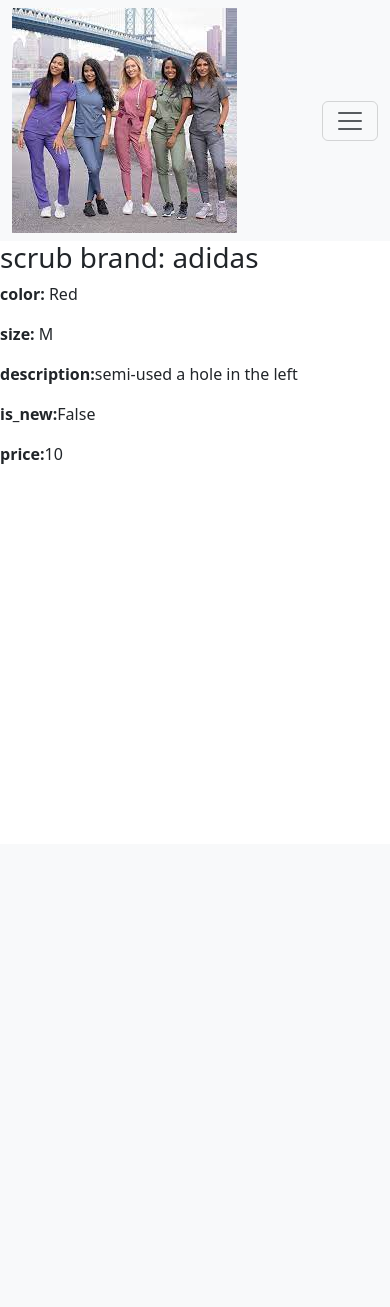
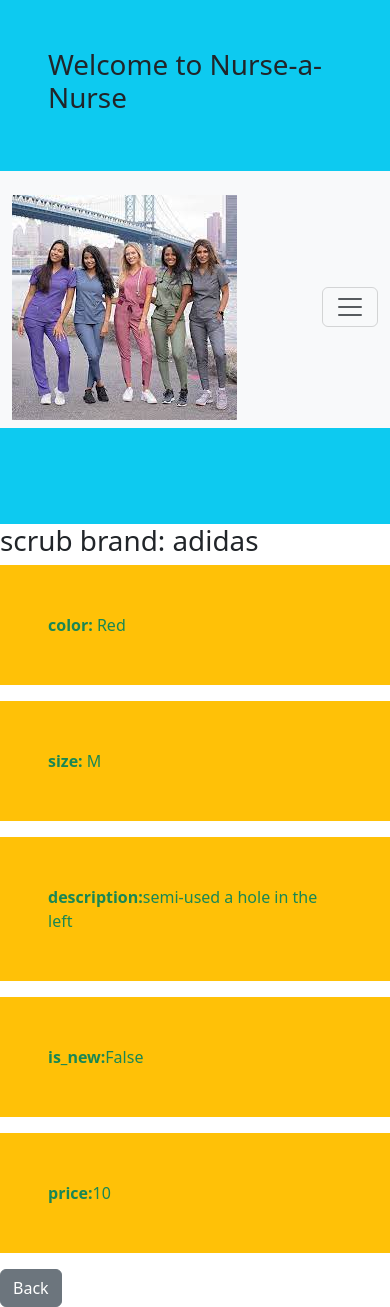
Before and after one commit to Alan-Sanchez70/nurse-a-nurse, a Django app: page /scrubs/3 in a window 390 px wide. Before the commit the page ends 464 px from the top, so only its background shows below. Run offline with Django 4.2, Linux system fonts and the light colour scheme; data comes from the database, SQL or seed files in the repository; some libraries are stand-ins or nearby versions.

Commit message:
"finishing HTML colors and responsive"

```diff
--- a/nurse_app/templates/nurse_app/base_template.html
+++ b/nurse_app/templates/nurse_app/base_template.html
@@ -12,32 +12,52 @@
 </head>
 
 <body>
+<div class="p-5 ml-2 mr-2  bg-info text-dark"><h1>Welcome to Nurse-a-Nurse</h1></div>
+
+
+
+
 
 <!-- Navbar -->
 <nav class="navbar navbar-expand-lg bg-body-tertiary">
-    <div class="container-fluid">
+    <div class="container-fluid mt-3">
+
+
     <img src="{% static 'images/Nursing-Scrubs.gif' %}">
     <button class="navbar-toggler" type="button" data-bs-toggle="collapse" data-bs-target="#navbarNav" aria-controls="navbarNav" aria-expanded="false" aria-label="Toggle navigation"><span class="navbar-toggler-icon"></span></button>
     <div class="collapse navbar-collapse" id="navbarNav">
     <ul class="navbar-nav">
     <li class="nav-item">
-
+    <div class="p-5 mr-2  bg-info"></div>
+    <div class="p-5 mr-2  bg-info"></div>
+    <div class="p-5 mr-2  bg-info"></div>
     </li>
     <li class="nav-item">
-    <a class="nav-link" href="{% url 'index' %}">Home</a>
+     <a class="btn btn-primary" href="{% url 'index' %}" role="button">Home</a>
     <img src="{% static 'images/used-scrubs.gif' %}">
     </li>
+    <div class="p-5 mr-2  bg-info"></div>
+    <div class="p-5 mr-2  bg-info"></div>
     <li class="nav-item">
-    <a class="nav-link" href="{% url 'scrub' %}">Scrubs</a>
+     <a class="btn btn-secondary" href="{% url 'scrub' %}" role="button">ALL Scrubs</a>
 
 
     <img src="{% static 'images/new-scrubs.gif' %}">
     </li>
+     <div class="p-5 mr-2  bg-info"></div>
+     <div class="p-5 mr-2  bg-info"></div>
+     <div class="p-5 mr-2  bg-info"></div>
+     <div class="p-5 mr-2  bg-info"></div>
+     <div class="p-5 mr-2  bg-info"></div>
+     <div class="p-5 mr-2  bg-info"></div>
+
     </ul>
     </div>
     </div>
     </nav>
 
+
+<div class="p-5 ml-2 mr-2  bg-info text-dark"></div>
 <!-- add block content from html template -->
 {% block content %}
 
--- a/nurse_app/templates/nurse_app/scrubs_delete.html
+++ b/nurse_app/templates/nurse_app/scrubs_delete.html
@@ -1,8 +1,8 @@
 {% extends 'nurse_app/base_template.html' %}
 
 {% block content %}
-<h1>Delete Scrub</h1>
-<p>Are you sure you want to delete the scrub "{{ scrubs.name }}"?</p>
+<h1 class= " p-5 mb-3 bg-danger text-warning">Delete Scrub</h1>
+<p class= " p-5 mb-3 bg-danger text-warning">Are you sure you want to delete the scrub "{{ scrubs.name }}"?</p>
 
 <form method="post">
     {% csrf_token %}
--- a/nurse_app/templates/nurse_app/scrubs_detail.html
+++ b/nurse_app/templates/nurse_app/scrubs_detail.html
@@ -3,9 +3,11 @@
 {% block content %}
 <h1>scrub brand: {{scrubs.name  }}</h1>
 
-<p><strong>color:</strong> {{ scrubs.color }}</p>
-<p><strong>size:</strong> {{ scrubs.size }}</p>
-<p><strong> description:</strong>{{scrubs.description}}</p>
-<p><strong> is_new:</strong>{{scrubs.is_new}}</p>
-<p><strong> price:</strong>{{scrubs.price}}</p>
+<p  class= " p-5 mb-3 bg-warning text-success"><strong>color:</strong> {{ scrubs.color }}</p>
+<p class= " p-5 mb-3 bg-warning text-success"><strong>size:</strong> {{ scrubs.size }}</p>
+<p class= " p-5 mb-3 bg-warning text-success"><strong> description:</strong>{{scrubs.description}}</p>
+<p class= " p-5 mb-3 bg-warning text-success"><strong> is_new:</strong>{{scrubs.is_new}}</p>
+<p class= " p-5 mb-3 bg-warning text-success"><strong> price:</strong>{{scrubs.price}}</p>
+
+<a class="btn btn-secondary" href="{% url 'scrub' %}" role="button">Back</a>
 {% endblock %}
--- a/nurse_app/templates/nurse_app/scrubs_list.html
+++ b/nurse_app/templates/nurse_app/scrubs_list.html
@@ -7,8 +7,8 @@
 <ul>
 {% for i in scrubs_list %}
 <li>
-<p><strong>Brand:{{ i.name }}
-<a href="{{ i.get_absolute_url }}">{{ i.name }}</a>
+<p class= " p-5 mb-3 bg-success text-info"><strong>Brand:{{ i.name }}
+
 <a class="btn btn-primary" href="{{ i.get_absolute_url }}" role="button">View</a>
 <a class="btn btn-danger" href="{% url 'scrub-delete' i.pk %}" role="button">Delete</a>
 <a class="btn btn-secondary" href="{% url 'scrub-edit' i.pk %}" role="button">Edit</a>
--- a/nurse_app/templates/nurse_app/scrubs_update.html
+++ b/nurse_app/templates/nurse_app/scrubs_update.html
@@ -5,7 +5,8 @@
 <form method="post">
     {% csrf_token %}
     {{ form.as_p }}
-    <button type="submit">Save Changes</button>
+    <button class="btn btn-primary" type="submit">Save Changes</button>
 </form>
-<a href="{% url 'scrub' %}">Cancel</a>
+
+<a class="btn btn-secondary" href="{% url 'scrub' %}" role="button">Cancel</a>
 {% endblock %}
```
Also changed, not shown: nurse_app/templates/nurse_app/index.html (+3 -4 lines).
